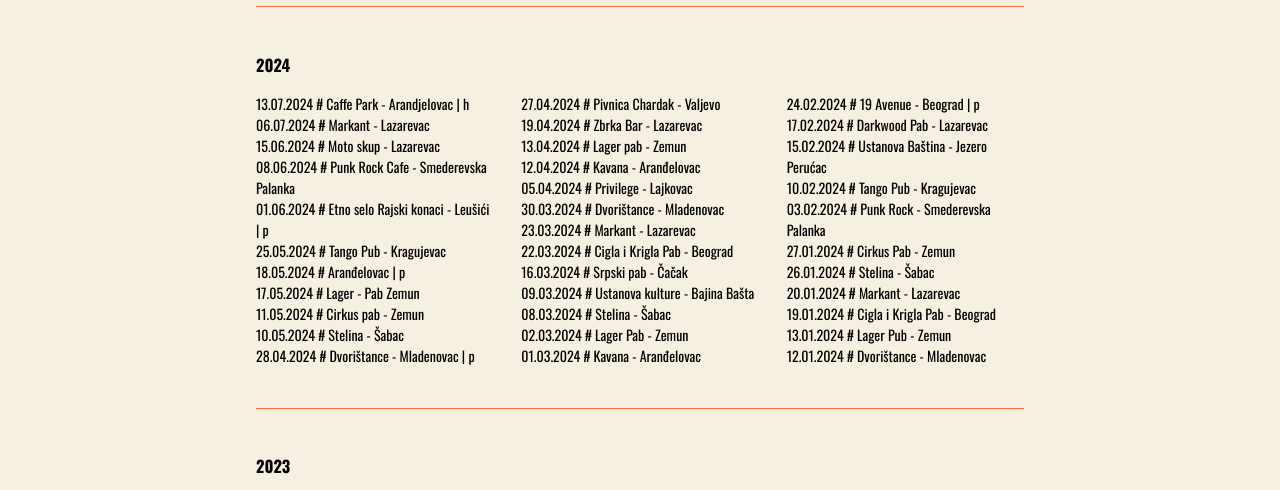
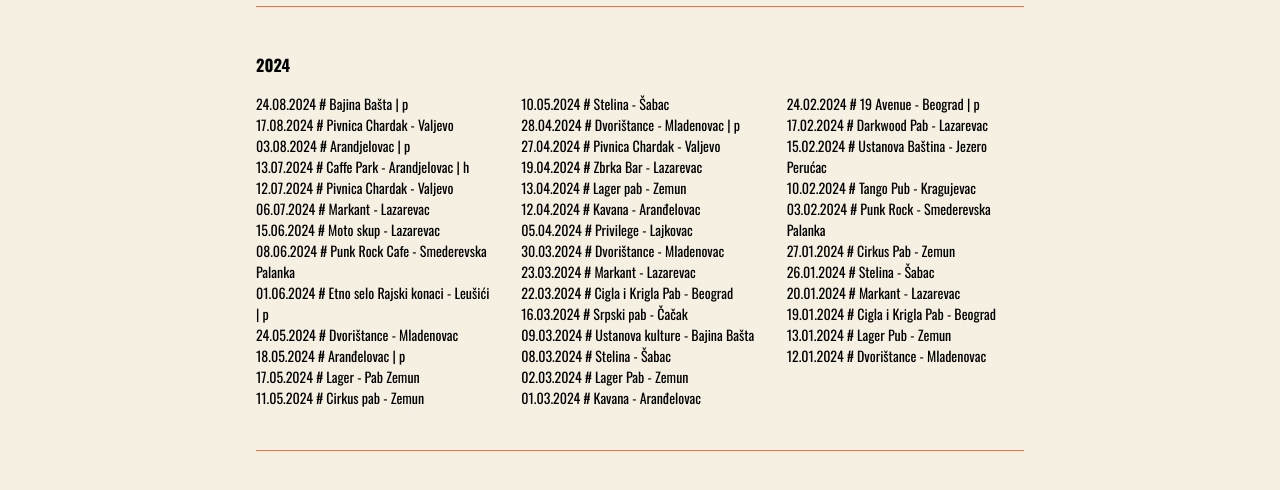
Before and after one commit to dropsound/lusteri-bend-website, a website: page src/pages/svirke.html in a window 1280 px wide. Shown: the part 310-800 px from the top of the page. Drawn offline with nearby package versions, Linux system fonts and the light colour scheme; files that its build step writes are made by us from their sources.

Commit message:
gigs and video

```diff
--- a/src/gigsBase.html
+++ b/src/gigsBase.html
@@ -1,12 +1,16 @@
 <article class="2024 finished">
     <h3>2024</h3>
     <ul class="concert-year-list custom-columns">
+        <li>24.08.2024 # Bajina Bašta | p</li>
+        <li>17.08.2024 # Pivnica Chardak - Valjevo</li>
+        <li>03.08.2024 # Arandjelovac | p</li>
         <li>13.07.2024 # Caffe Park - Arandjelovac | h</li>
+        <li>12.07.2024 # Pivnica Chardak - Valjevo</li>
         <li>06.07.2024 # Markant - Lazarevac</li>
         <li>15.06.2024 # Moto skup - Lazarevac</li>
         <li>08.06.2024 # Punk Rock Cafe - Smederevska Palanka</li>
         <li>01.06.2024 # Etno selo Rajski konaci - Leušići | p</li>
-        <li>25.05.2024 # Tango Pub - Kragujevac</li>
+        <li>24.05.2024 # Dvorištance - Mladenovac</li>
         <li>18.05.2024 # Aranđelovac | p</li>
         <li>17.05.2024 # Lager - Pab Zemun </li>
         <li>11.05.2024 # Cirkus pab - Zemun </li>
```
Also changed, not shown: src/pages/video.html (+6 -0 lines).
